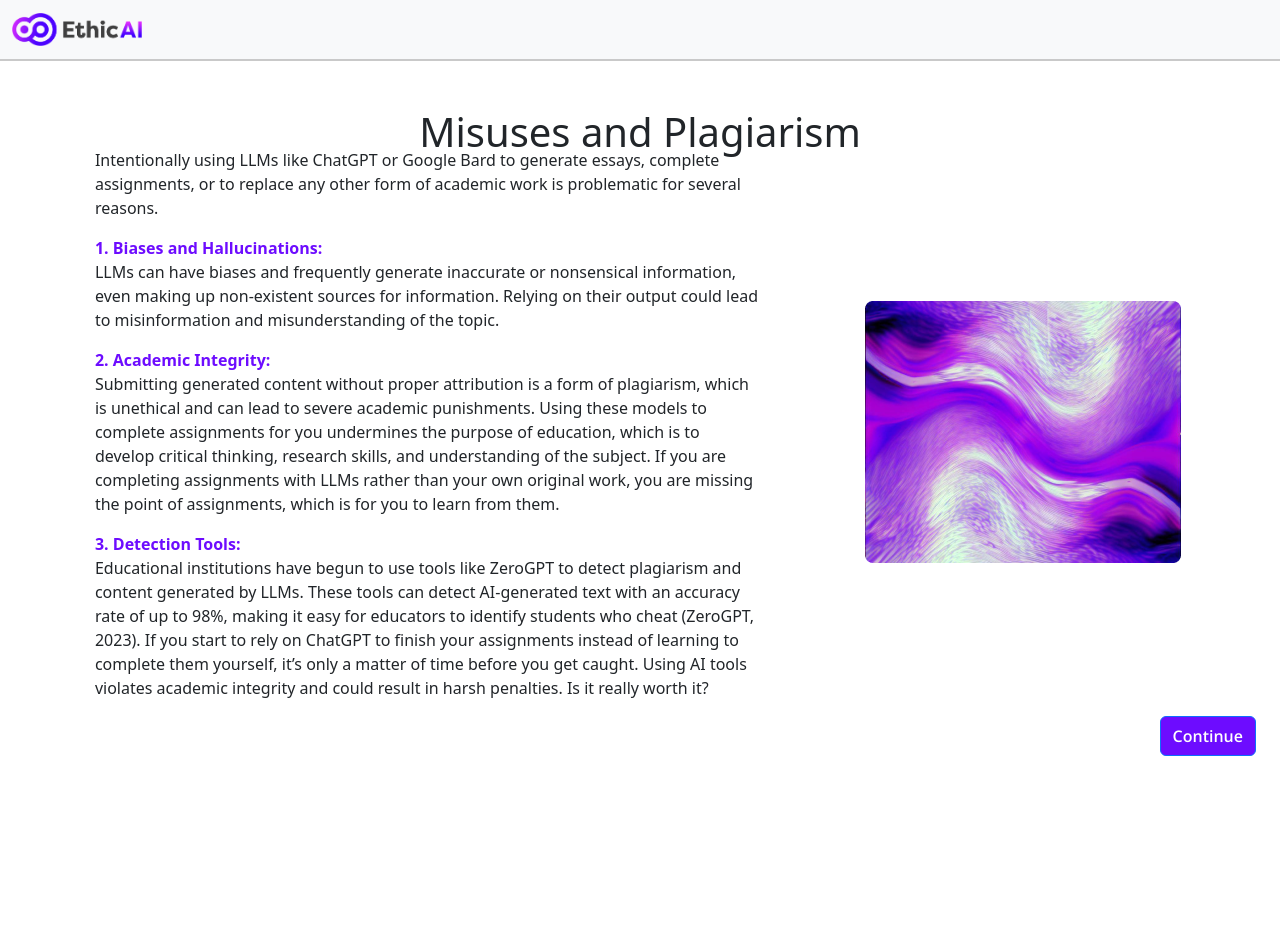
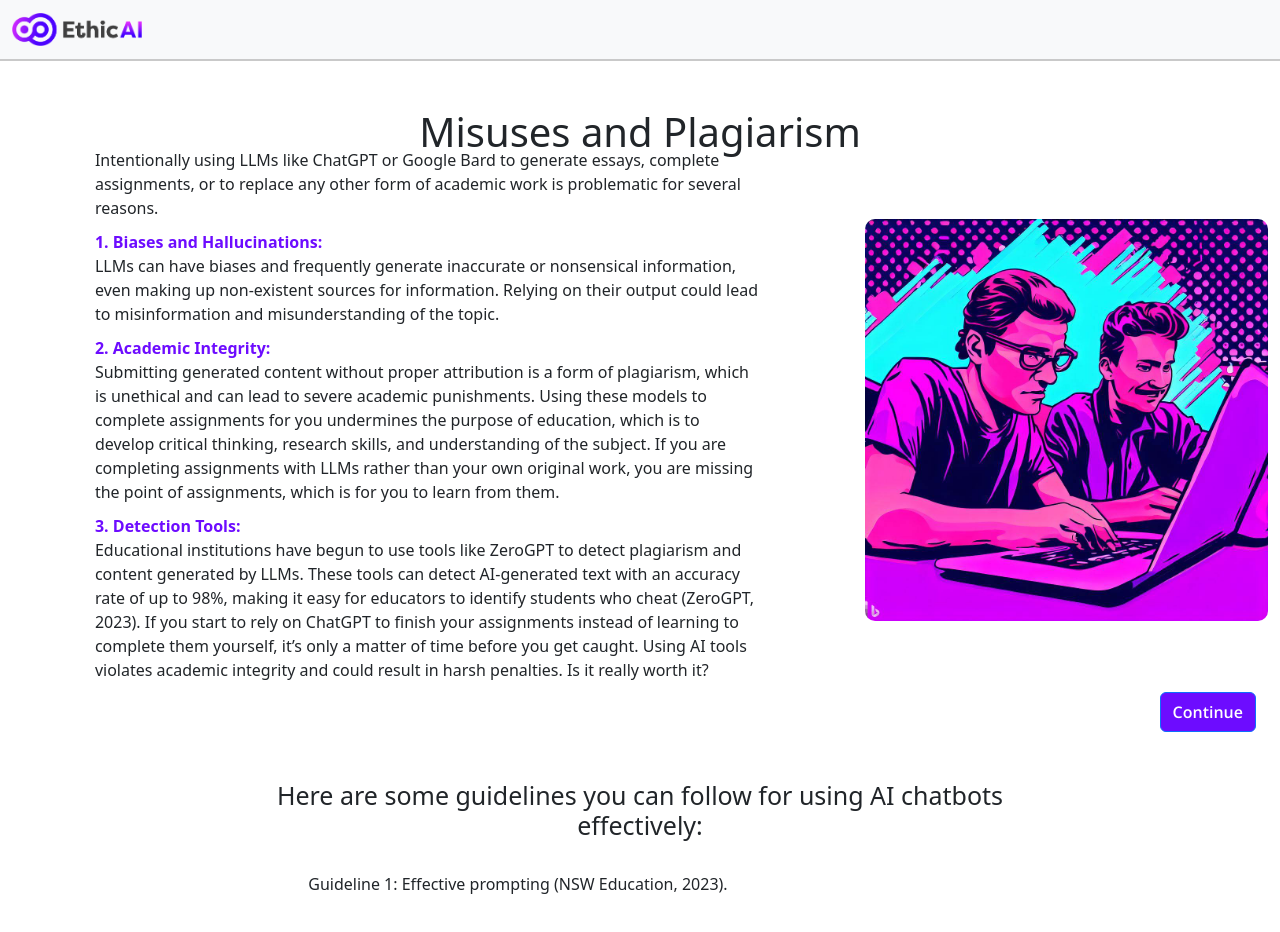
Before and after one commit to harslash/EthicAI, a Vue app in the folder project/ethicai-spa/: page /chatbots/misuses-and-plagarism in a window 1280 px wide. Shown: the top 932 px of the page. Built offline with nearby package versions, Linux system fonts and the light colour scheme.

Commit message:
edit chatbots

```diff
--- a/project/ethicai-spa/src/components/pages/chatbots/chatbots-page-4.vue
+++ b/project/ethicai-spa/src/components/pages/chatbots/chatbots-page-4.vue
@@ -35,14 +35,28 @@
         </div>
       </div>
       <div class="col-md-4 d-flex align-items-center">
-        <img class="img-a" src="../../../assets//dalle_page1_img.png" alt="an art piece depicting a purple swirl" />
+        <img class="img-a" src="../../../assets/chatbots_page_4_a.jpeg" alt="an art piece depicting a purple swirl" />
       </div>
 
         <div class="row h-10">
-            <div class="col-md-8 offset-md-4 d-flex justify-content-end align-items-top">
+            <div class="col-md-8 offset-md-4 d-flex justify-content-end align-items-left">
                 <purple-btn :text="'Continue'" @click="showSecondSection = true; scrollIntoSecondSection()" />
             </div>
         </div>
+    </div>
+
+    <div class="row justify-content-center mb-5"> <!-- Center the row -->
+      <div class="col-md-8 pb-5"> <!-- Reduce the column width -->
+        <div class="d-flex justify-content-center flex-column align-items-center"> <!-- Center content vertically and horizontally -->
+          <h2>
+            Here are some guidelines you can follow for using AI chatbots effectively:
+          </h2>
+          <br>
+          <p class="section-text">
+            Guideline 1: Effective prompting (NSW Education, 2023).
+          </p>
+        </div>
+      </div>
     </div>
 
   </div>
@@ -97,6 +111,17 @@ export default defineComponent({
 .section-text {
   width: 80%;
   text-align: left;
+  margin-bottom: 10px; /* Add margin between paragraphs */
+}
+
+.img-a {
+  border-radius: 10px;
+  margin-right: 10px; /* Reduce the margin-right to create less space */
+  max-width: 100%; /* Ensure the image doesn't exceed its container width */
+}
+
+h2 {
+  font-size: 25px;
 }
 
 </style>
```
